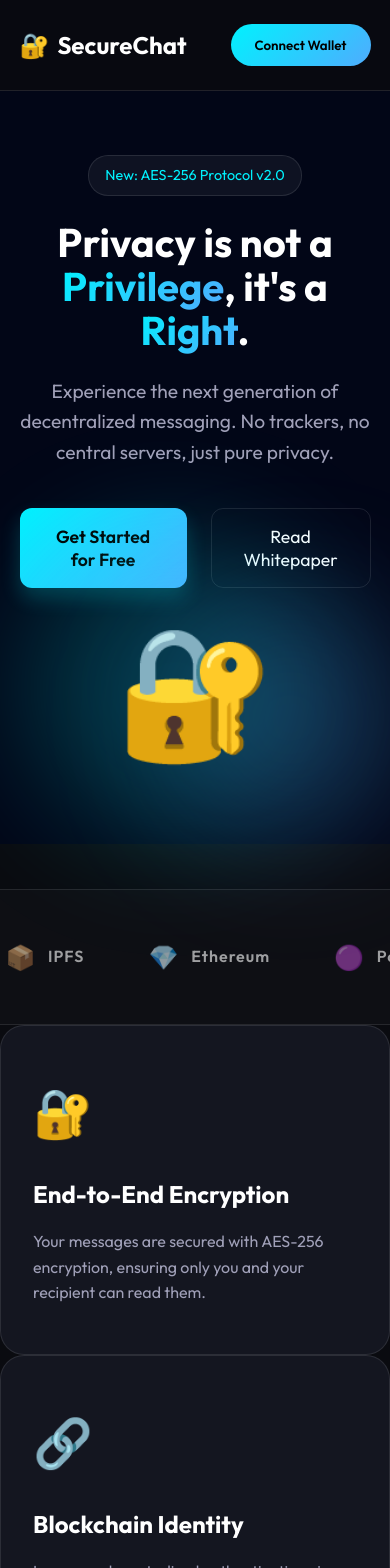
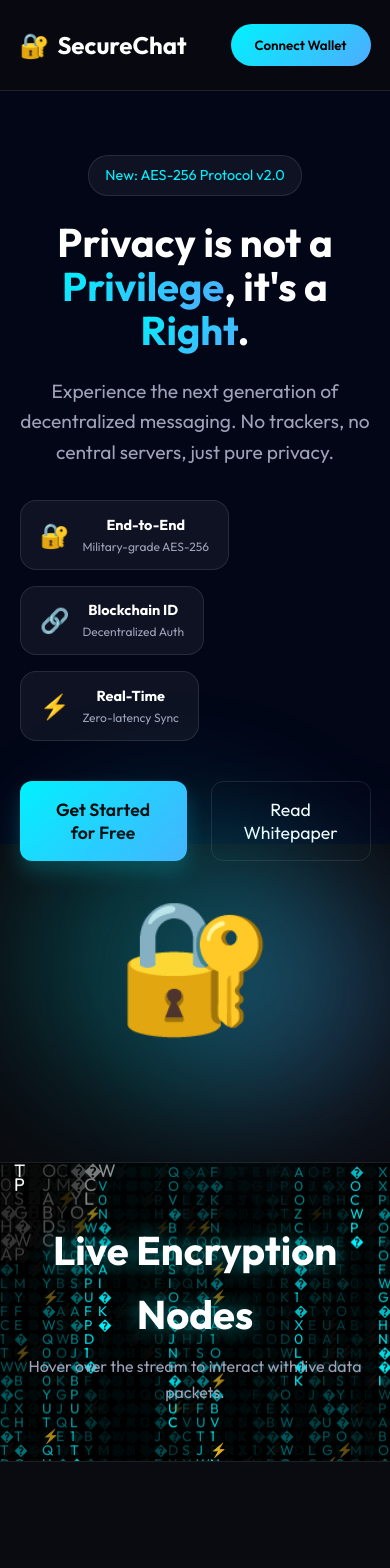
Before and after one commit to Shreyas-hack245/Decentralized-Secure-Chat, a React (Vite) app in the folder client/: page / in a window 390 px wide. Shown: the top 1568 px of the page. Built offline with nearby package versions, Linux system fonts and the light colour scheme; no server answers.

Commit message:
initialize frontend application structure with custom CSS and core UI components

```diff
--- a/client/src/App.css
+++ b/client/src/App.css
@@ -91,7 +91,46 @@
 .hero .subtitle {
   font-size: 1.2rem;
   color: var(--text-secondary);
+  margin-bottom: 2rem;
+}
+
+.hero-features-grid {
+  display: flex;
+  gap: 1rem;
   margin-bottom: 2.5rem;
+  flex-wrap: wrap;
+}
+
+.hero-feature-pill {
+  display: flex;
+  align-items: center;
+  gap: 0.8rem;
+  background: var(--glass-bg);
+  border: 1px solid var(--glass-border);
+  padding: 0.8rem 1.2rem;
+  border-radius: 16px;
+  transition: 0.3s;
+}
+
+.hero-feature-pill:hover {
+  border-color: var(--accent-color);
+  background: rgba(0, 242, 254, 0.05);
+  transform: translateY(-5px);
+}
+
+.f-icon {
+  font-size: 1.5rem;
+}
+
+.f-text h4 {
+  font-size: 0.9rem;
+  margin: 0;
+}
+
+.f-text p {
+  font-size: 0.75rem;
+  color: var(--text-secondary);
+  margin: 0;
 }
 
 .hero-btns {
@@ -199,20 +238,51 @@
   left: 50px;
 }
 
-/* Partners Slider */
-.partners-section {
-  padding: 3rem 0;
-  background: rgba(255, 255, 255, 0.02);
+/* Encryption Stream */
+.encryption-stream-container {
+  height: 300px;
+  position: relative;
+  background: #050608;
+  overflow: hidden;
   border-top: 1px solid var(--glass-border);
   border-bottom: 1px solid var(--glass-border);
-  overflow: hidden;
 }
 
-.partners-slider {
+.encryption-canvas {
+  width: 100%;
+  height: 100%;
+}
+
+.stream-overlay {
+  position: absolute;
+  top: 50%;
+  left: 50%;
+  transform: translate(-50%, -50%);
+  text-align: center;
+  z-index: 2;
+  width: 100%;
+  pointer-events: none;
+}
+
+.stream-overlay h2 {
+  font-size: 2.5rem;
+  margin-bottom: 0.5rem;
+  text-shadow: 0 0 20px rgba(0, 242, 254, 0.5);
+}
+
+.stream-overlay p {
+  color: var(--text-secondary);
+  font-weight: 500;
+}
+
+/* Empty Chat */
+.empty-chat {
   display: flex;
-  gap: 4rem;
-  width: max-content;
-  animation: scroll 30s linear infinite;
+  align-items: center;
+  justify-content: center;
+  height: 100%;
+  color: var(--text-secondary);
+  font-style: italic;
 }
 
 @keyframes scroll {
--- a/client/src/App.jsx
+++ b/client/src/App.jsx
@@ -2,14 +2,11 @@ import "./App.css";
 import { useState } from "react";
 import Navbar from "./components/Navbar";
 import Hero from "./components/Hero";
-import Features from "./components/Features";
 import Chat from "./components/Chat";
 import Background from "./components/Background";
-import Stats from "./components/Stats";
-import FAQ from "./components/FAQ";
 import Footer from "./components/Footer";
 import Roadmap from "./components/Roadmap";
-import Partners from "./components/Partners";
+import EncryptionStream from "./components/EncryptionStream";
 
 function App() {
   const [walletConnected, setWalletConnected] = useState(false);
@@ -34,18 +31,9 @@ function App() {
       {!walletConnected ? (
         <>
           <Hero connectWallet={connectWallet} />
-          <Partners />
-          <div id="features">
-            <Features />
-          </div>
-          <div id="stats">
-            <Stats />
-          </div>
+          <EncryptionStream />
           <div id="roadmap">
             <Roadmap />
-          </div>
-          <div id="faq">
-            <FAQ />
           </div>
           <Footer />
         </>
--- /dev/null
+++ b/client/src/components/EncryptionStream.jsx
@@ -0,0 +1,93 @@
+import { useEffect, useRef } from "react";
+
+function EncryptionStream() {
+  const canvasRef = useRef(null);
+  const mouse = useRef({ x: 0, y: 0 });
+
+  useEffect(() => {
+    const canvas = canvasRef.current;
+    const ctx = canvas.getContext("2d");
+
+    let width = canvas.width = window.innerWidth;
+    let height = canvas.height = 300;
+
+    const characters = "01ABCDEFGHIJKLMNOPQRSTUVWXYZ🔐🔓🔗⚡";
+    const fontSize = 14;
+    const columns = width / fontSize;
+    const drops = [];
+
+    for (let x = 0; x < columns; x++) {
+      drops[x] = 1;
+    }
+
+    function draw() {
+      ctx.fillStyle = "rgba(10, 11, 16, 0.05)";
+      ctx.fillRect(0, 0, width, height);
+
+      for (let i = 0; i < drops.length; i++) {
+        const x = i * fontSize;
+        const y = drops[i] * fontSize;
+
+        // Interaction: Change color near mouse
+        const dx = x - mouse.current.x;
+        const dy = y - mouse.current.y;
+        const dist = Math.sqrt(dx * dx + dy * dy);
+
+        if (dist < 100) {
+          ctx.fillStyle = "#fff";
+          ctx.font = (fontSize + 4) + "px Outfit";
+        } else {
+          ctx.fillStyle = "#00f2fe";
+          ctx.font = fontSize + "px Outfit";
+        }
+
+        const text = characters.charAt(Math.floor(Math.random() * characters.length));
+        ctx.fillText(text, x, y);
+
+        if (drops[i] * fontSize > height && Math.random() > 0.975) {
+          drops[i] = 0;
+        }
+        drops[i]++;
+      }
+    }
+
+    const interval = setInterval(draw, 33);
+
+    const handleResize = () => {
+      width = canvas.width = window.innerWidth;
+      const newColumns = width / fontSize;
+      if (newColumns > drops.length) {
+        for (let i = drops.length; i < newColumns; i++) drops[i] = 1;
+      }
+    };
+
+    const handleMouseMove = (e) => {
+      const rect = canvas.getBoundingClientRect();
+      mouse.current = {
+        x: e.clientX - rect.left,
+        y: e.clientY - rect.top
+      };
+    };
+
+    window.addEventListener("resize", handleResize);
+    window.addEventListener("mousemove", handleMouseMove);
+
+    return () => {
+      clearInterval(interval);
+      window.removeEventListener("resize", handleResize);
+      window.removeEventListener("mousemove", handleMouseMove);
+    };
+  }, []);
+
+  return (
+    <div className="encryption-stream-container">
+      <div className="stream-overlay">
+        <h2>Live Encryption Nodes</h2>
+        <p>Hover over the stream to interact with live data packets.</p>
+      </div>
+      <canvas ref={canvasRef} className="encryption-canvas" />
+    </div>
+  );
+}
+
+export default EncryptionStream;
--- a/client/src/components/Hero.jsx
+++ b/client/src/components/Hero.jsx
@@ -3,15 +3,11 @@ import { useState } from "react";
 function Hero({ connectWallet }) {
   const [isLocked, setIsLocked] = useState(true);
 
-  const handleLockClick = () => {
-    setIsLocked(!isLocked);
-    // Add a small delay then "re-lock" for effect or just leave it
-    if (isLocked) {
-      setTimeout(() => {
-        // Maybe trigger something cool here
-      }, 1000);
-    }
-  };
+  const features = [
+    { title: "End-to-End", icon: "🔐", desc: "Military-grade AES-256" },
+    { title: "Blockchain ID", icon: "🔗", desc: "Decentralized Auth" },
+    { title: "Real-Time", icon: "⚡", desc: "Zero-latency Sync" }
+  ];
 
   return (
     <section className="hero">
@@ -23,6 +19,19 @@ function Hero({ connectWallet }) {
         <p className="subtitle">
           Experience the next generation of decentralized messaging. No trackers, no central servers, just pure privacy.
         </p>
+
+        <div className="hero-features-grid">
+          {features.map((f, i) => (
+            <div key={i} className="hero-feature-pill">
+              <span className="f-icon">{f.icon}</span>
+              <div className="f-text">
+                <h4>{f.title}</h4>
+                <p>{f.desc}</p>
+              </div>
+            </div>
+          ))}
+        </div>
+
         <div className="hero-btns">
           <button className="connect-btn" onClick={connectWallet}>
             Get Started for Free
@@ -32,7 +41,7 @@ function Hero({ connectWallet }) {
           </button>
         </div>
       </div>
-      <div className="hero-visual" onClick={handleLockClick} style={{ cursor: 'pointer' }}>
+      <div className="hero-visual" onClick={() => setIsLocked(!isLocked)} style={{ cursor: 'pointer' }}>
         <div className={`floating-lock ${!isLocked ? 'unlocked' : ''}`}>
           {isLocked ? '🔐' : '🔓'}
         </div>
```
Also changed, not shown: client/src/components/Chat.jsx (+57 -22 lines).
